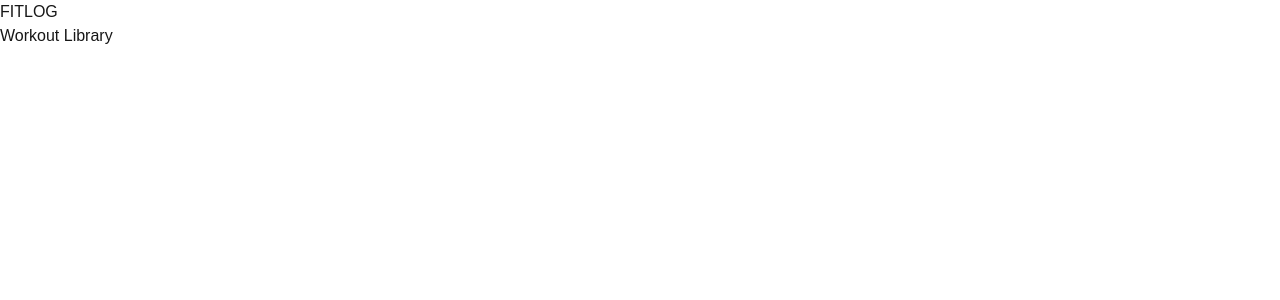
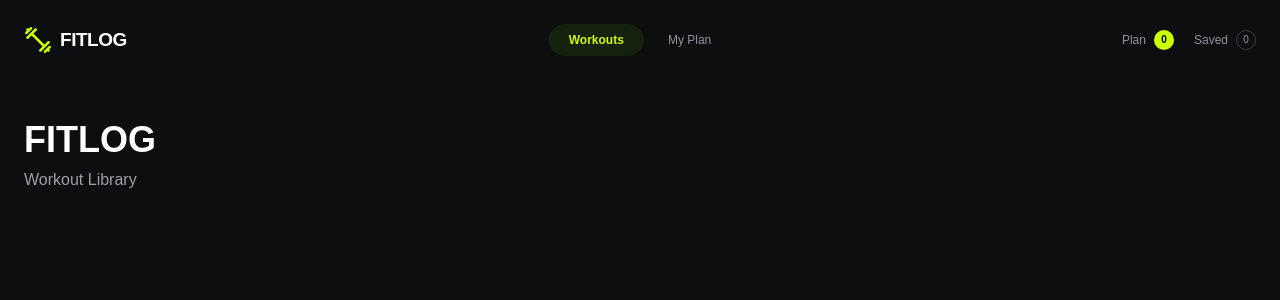
Before and after one commit to shohan0703/nextjsproject, a Next.js app: page / in a window 1280 px wide. Shown: the top 300 px of the page. Built offline with nearby package versions, Linux system fonts and the light colour scheme.

Commit message:
navbar added

```diff
--- a/src/app/page.tsx
+++ b/src/app/page.tsx
@@ -1,8 +1,21 @@
+import Navbar from "@/components/Navbar";
+
 export default function Home() {
   return (
-    <main>
-      <h1>FITLOG</h1>
-      <p>Workout Library</p>
-    </main>
+    <>
+      <Navbar />
+
+      <main className="min-h-screen bg-[#0d0e10] px-6 py-10 text-white">
+        <div className="mx-auto max-w-7xl">
+          <h1 className="text-4xl font-black">
+            FITLOG
+          </h1>
+
+          <p className="mt-2 text-zinc-400">
+            Workout Library
+          </p>
+        </div>
+      </main>
+    </>
   );
 }
--- /dev/null
+++ b/src/components/Navbar.tsx
@@ -0,0 +1,187 @@
+"use client";
+
+import Image from "next/image";
+import Link from "next/link";
+import { useState } from "react";
+
+export default function Navbar() {
+  const [menuOpen, setMenuOpen] = useState(false);
+
+  return (
+    <header className="w-full bg-[#0d0e10]">
+      <nav className="relative mx-auto max-w-[1280px] px-6 sm:px-8 lg:px-6">
+
+
+        <div className="flex h-20 items-center justify-between">
+
+
+          <div className="flex items-center gap-3">
+
+
+            <button
+              type="button"
+              onClick={() => setMenuOpen(!menuOpen)}
+              aria-label="Toggle menu"
+              aria-expanded={menuOpen}
+              className="flex h-9 w-9 items-center justify-center rounded-md border border-[#292c31] text-white md:hidden"
+            >
+              {menuOpen ? (
+                <svg
+                  width="18"
+                  height="18"
+                  viewBox="0 0 24 24"
+                  fill="none"
+                  stroke="currentColor"
+                  strokeWidth="2"
+                >
+                  <path d="M6 6L18 18" />
+                  <path d="M18 6L6 18" />
+                </svg>
+              ) : (
+                <svg
+                  width="18"
+                  height="18"
+                  viewBox="0 0 24 24"
+                  fill="none"
+                  stroke="currentColor"
+                  strokeWidth="2"
+                >
+                  <path d="M4 6H20" />
+                  <path d="M4 12H20" />
+                  <path d="M4 18H20" />
+                </svg>
+              )}
+            </button>
+
+
+            <Link
+              href="/"
+              className="flex items-center gap-2"
+              onClick={() => setMenuOpen(false)}
+            >
+              <Image
+                src="/assets/logo.png"
+                alt="FitLog"
+                width={28}
+                height={28}
+                priority
+                className="h-7 w-7 object-contain"
+              />
+
+              <span className="text-[19px] font-black tracking-tight text-white">
+                FITLOG
+              </span>
+            </Link>
+
+          </div>
+
+
+          <div className="absolute left-1/2 hidden -translate-x-1/2 items-center gap-1 md:flex">
+
+            <Link
+              href="/"
+              className="rounded-full bg-[#16220d] px-5 py-2 text-xs font-semibold text-[#ccff00]"
+            >
+              Workouts
+            </Link>
+
+            <Link
+              href="/my-plan"
+              className="rounded-full px-5 py-2 text-xs font-medium text-[#92959d] transition hover:text-white"
+            >
+              My Plan
+            </Link>
+
+          </div>
+
+
+          <div className="hidden items-center gap-5 md:flex">
+
+            <Link
+              href="/my-plan"
+              className="flex items-center gap-2 text-xs text-[#92959d]"
+            >
+              <span>Plan</span>
+
+              <span className="flex h-5 min-w-5 items-center justify-center rounded-full bg-[#ccff00] px-1.5 text-[10px] font-bold text-black">
+                0
+              </span>
+            </Link>
+
+            <Link
+              href="/my-plan"
+              className="flex items-center gap-2 text-xs text-[#92959d]"
+            >
+              <span>Saved</span>
+
+              <span className="flex h-5 min-w-5 items-center justify-center rounded-full border border-[#3a3d43] px-1.5 text-[10px] text-[#92959d]">
+                0
+              </span>
+            </Link>
+
+          </div>
+
+
+          <div className="w-9 md:hidden" />
+
+        </div>
+
+
+        {menuOpen && (
+          <div className="border-t border-[#25272c] py-5 md:hidden">
+
+            <div className="flex flex-col gap-2">
+
+              <Link
+                href="/"
+                onClick={() => setMenuOpen(false)}
+                className="rounded-md bg-[#16220d] px-4 py-3 text-sm font-semibold text-[#ccff00]"
+              >
+                Workouts
+              </Link>
+
+              <Link
+                href="/my-plan"
+                onClick={() => setMenuOpen(false)}
+                className="rounded-md px-4 py-3 text-sm font-medium text-[#92959d] hover:bg-[#16181d] hover:text-white"
+              >
+                My Plan
+              </Link>
+
+            </div>
+
+            <div className="mt-4 flex items-center gap-4 border-t border-[#25272c] pt-4">
+
+              <Link
+                href="/my-plan"
+                onClick={() => setMenuOpen(false)}
+                className="flex items-center gap-2 text-xs text-[#92959d]"
+              >
+                <span>Plan</span>
+
+                <span className="flex h-5 min-w-5 items-center justify-center rounded-full bg-[#ccff00] px-1.5 text-[10px] font-bold text-black">
+                  0
+                </span>
+              </Link>
+
+              <Link
+                href="/my-plan"
+                onClick={() => setMenuOpen(false)}
+                className="flex items-center gap-2 text-xs text-[#92959d]"
+              >
+                <span>Saved</span>
+
+                <span className="flex h-5 min-w-5 items-center justify-center rounded-full border border-[#3a3d43] px-1.5 text-[10px]">
+                  0
+                </span>
+              </Link>
+
+            </div>
+
+          </div>
+        )}
+
+      </nav>
+    </header>
+  );
+}
```
Also changed, not shown: public/assets/banner.png (added), public/assets/logo.png (added).
